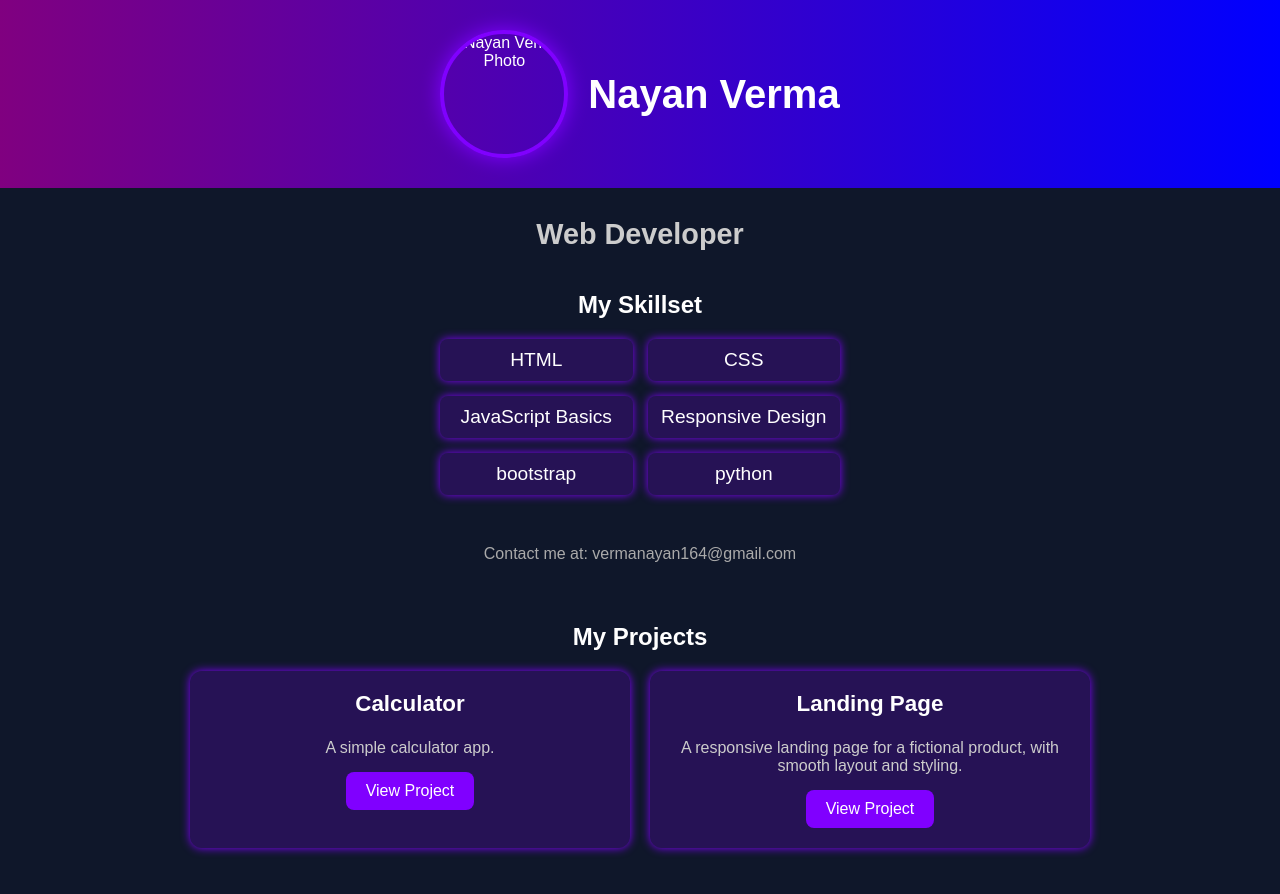
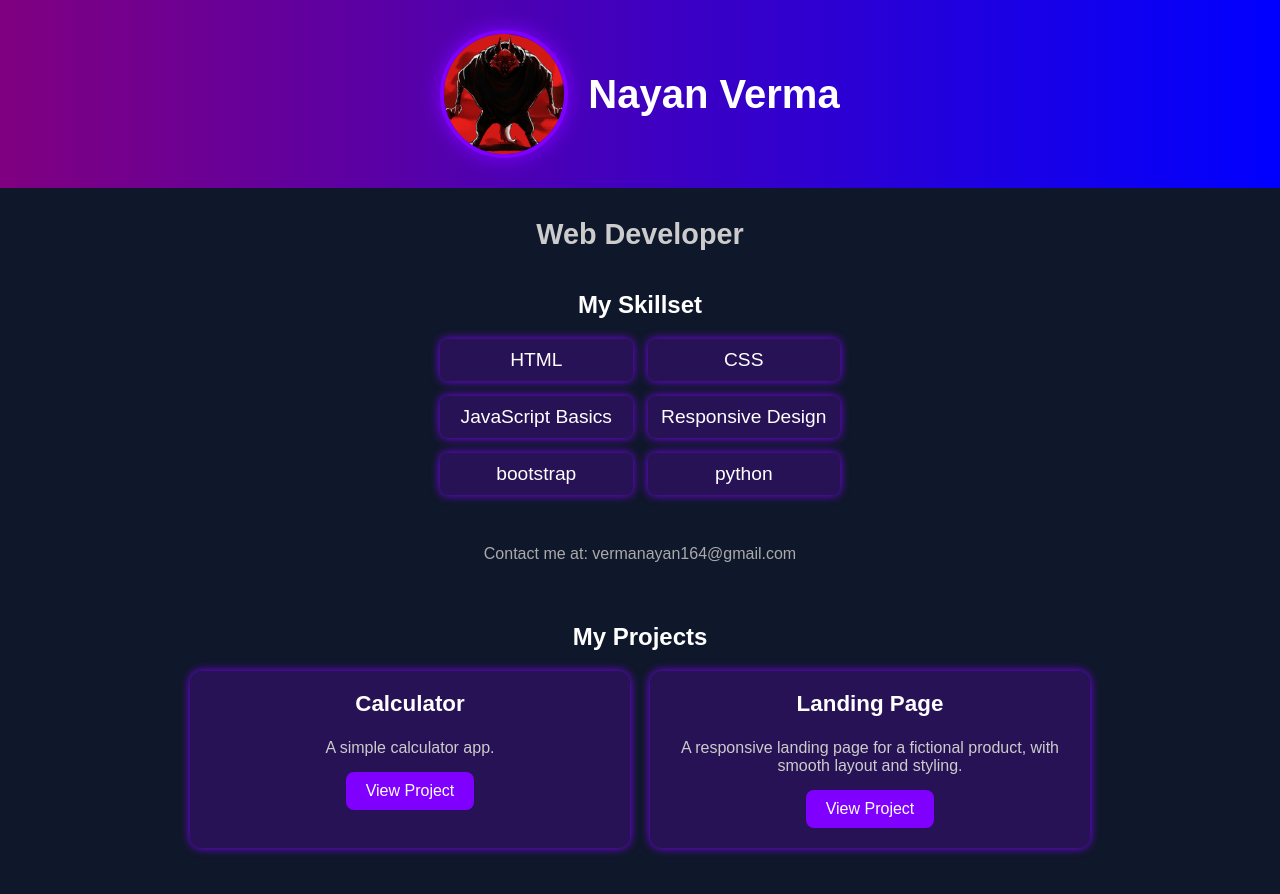
Before and after one commit to nayan-byte/Portfolio, a plain HTML site: page index.html in a window 1280 px wide. Drawn offline with Linux system fonts and the light colour scheme.

Commit message:
Update index.html

```diff
--- a/index.html
+++ b/index.html
@@ -8,7 +8,7 @@
 </head>
 <body>
   <header id="header">
-    <img id="my_photo" src="img.jpg" alt="Nayan Verma Photo" />
+    <img id="my_photo" src="wp11895011-puss-in-boots-death-wallpapers.jpg " alt="Nayan Verma Photo" />
     <h1 id="name">Nayan Verma</h1>
   </header>
 
```
